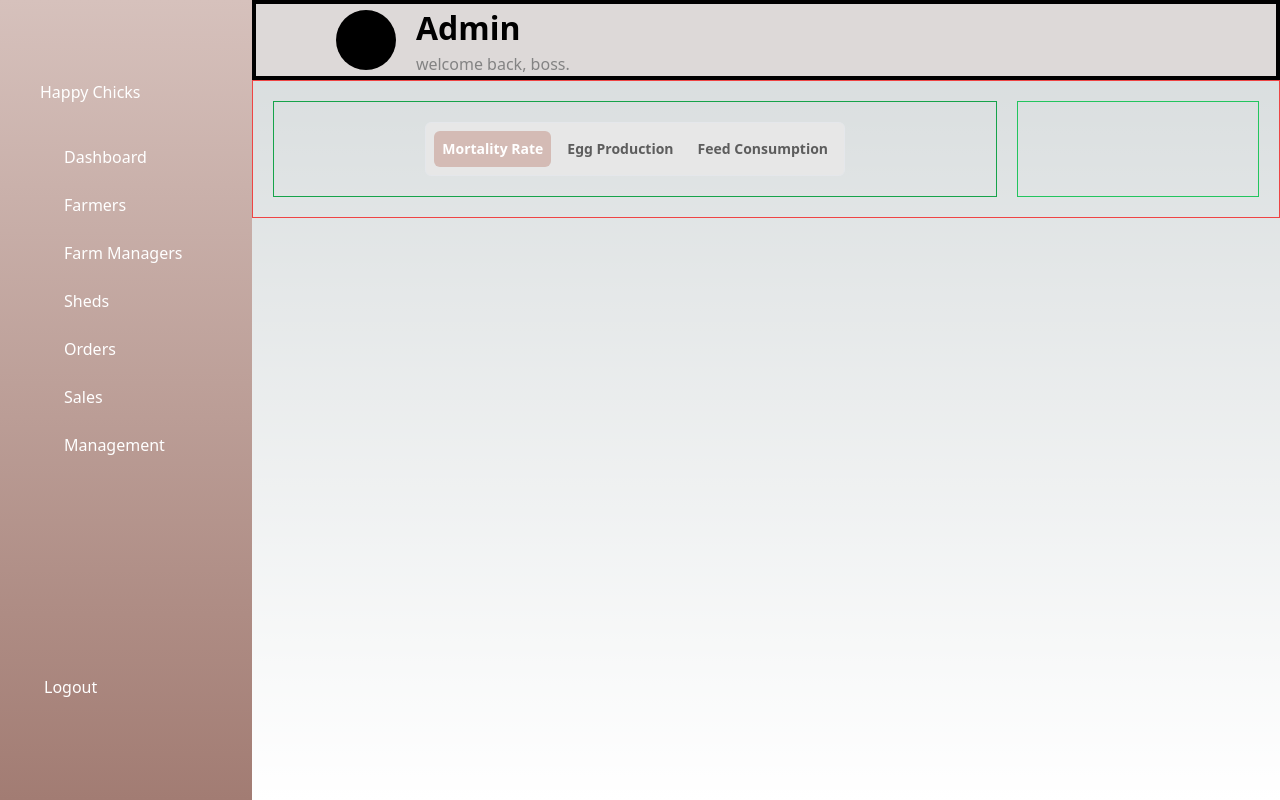
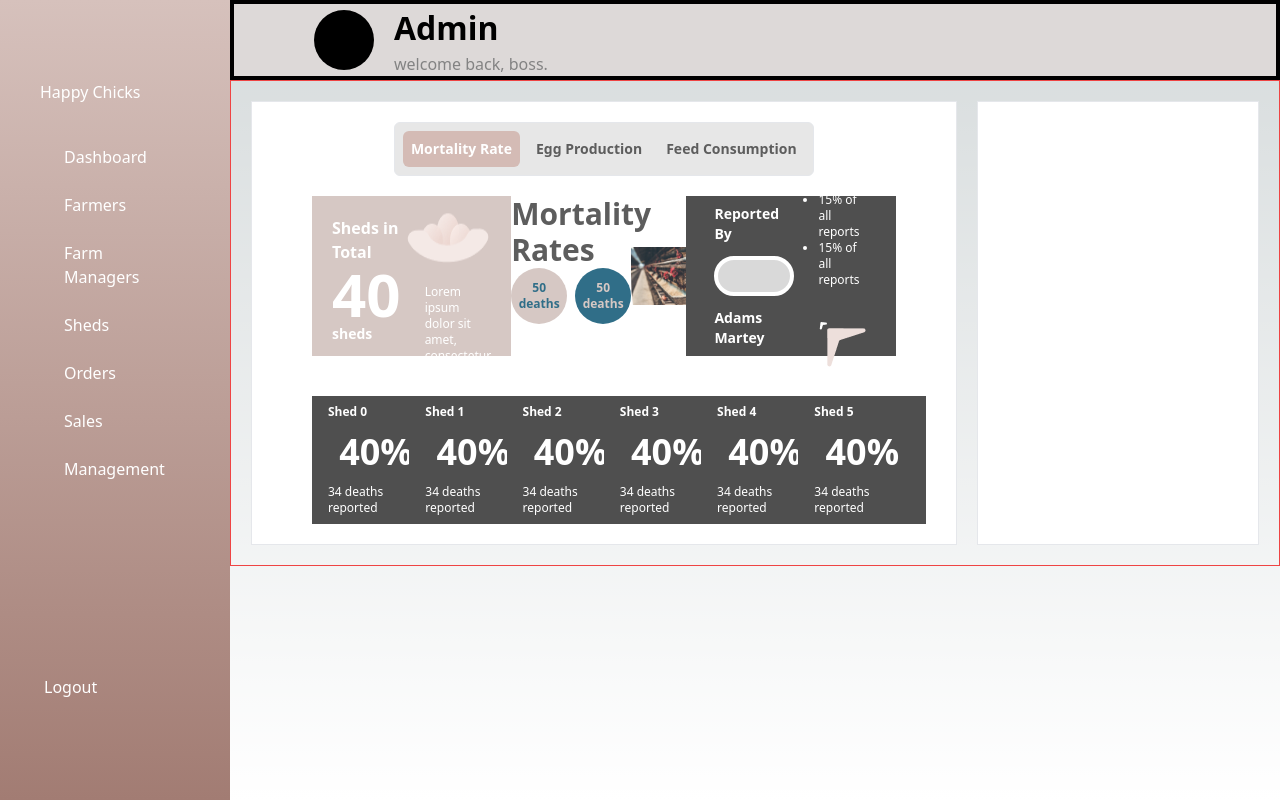
Before and after one commit to Happy-Chicks/admin, a Next.js app: page / in a window 1280 px wide. Built offline with nearby package versions, Linux system fonts and the light colour scheme.

Commit message:
FEAT: designed statistics container for the dashboard

```diff
--- a/src/components/statsContainer.jsx
+++ b/src/components/statsContainer.jsx
@@ -1,8 +1,14 @@
 import React from "react";
+import egg from "../assets/images/eggs.png";
+import Image from "next/image";
+import chicken from "../assets/images/chicken.png";
+import boom from "../assets/images/boomerang.png";
 
 const StatsContainer = () => {
   return (
-    <div className="w-full flex justify-center">
+    <div className="w-full flex flex-col ">
+      {/* navigation container */}
+      <div className="w-full flex  justify-center">
         <div className="flex text-Text font-semibold text-sm border rounded-md bg-Background p-2 space-x-2">
           <div className="p-2 bg-SideBar rounded-md text-white">
             <p>Mortality Rate</p>
@@ -15,6 +21,95 @@ const StatsContainer = () => {
           </div>
         </div>
       </div>
+
+      {/*  */}
+      <div className="flex flex-col">
+        <div className="flex flex-row m-5 justify-between ">
+          <div className=" bg-ShedBackground w-72 h-40 px-5">
+            <div className="flex flex-row justify-between">
+              <p className="text-white text-base font-semibold space-x-6 pt-5">
+                {" "}
+                Sheds in Total
+              </p>
+              <Image src={egg} alt="eggs" width={85.727} height={58.142} />
+            </div>
+            <div className="flex space-x-6 ">
+              <p className="text-white text-6xl font-bold flex flex-col">
+                40<span className="text-sm">sheds</span>
+              </p>
+              <div className="pt-5">
+                <p className="text-xs font-medium text-white ">
+                  Lorem ipsum dolor sit amet, consectetur adipisicing elit. Vel,
+                  dicta.
+                </p>
+              </div>
+            </div>
+          </div>
+          {/* rate card  */}
+          <div className="w-72 h-40  flex justify-between">
+            <div className=" flex flex-col">
+              <p className=" text-Text text-3xl w-10 font-semibold">
+                Mortality Rates
+              </p>
+              <div className="flex space-x-2 ">
+                <div className="w-14 h-14 rounded-full bg-ShedBackground flex flex-col justify-center items-center ">
+                  <p className="text-center text-xs font-bold text-deathColor ">
+                    50
+                  </p>
+                  <div className="text-center text-xs font-bold text-deathColor">
+                    deaths
+                  </div>
+                </div>
+                <div className="w-14 h-14 rounded-full bg-deathColor flex flex-col justify-center items-center ">
+                  <p className="text-center text-xs font-bold text-ShedBackground ">
+                    50
+                  </p>
+                  <div className="text-center text-xs font-bold text-ShedBackground">
+                    deaths
+                  </div>
+                </div>
+              </div>
+            </div>
+            <div className="rounded-bl-[50%] overflow-hidden">
+              <Image
+                src={chicken}
+                alt="chicken"
+                className="w-full h-full object-contain"
+              />
+            </div>
+          </div>
+          <div className="w-72 h-40 px-5 bg-reportBackground flex justify-between">
+            <div className="flex flex-col m-2 space-y-3">
+              <p className="text-sm font-semibold text-white">Reported By</p>
+              <div className="w-20 h-20 rounded-full bg-[#D9D9D9]  border-4 border-white"></div>
+              <p className="text-sm text-white font-semibold">Adams Martey</p>
+            </div>
+            <div className="flex flex-col items-center justify-center">
+              <ul className="list-disc p-4">
+                <li className="text-xs text-white">15% of all reports</li>
+                <li className="text-xs text-white">15% of all reports</li>
+              </ul>
+              <div>
+                <Image src={boom} alt="boomerang" sizes="20" />
+              </div>
+            </div>
+          </div>
+        </div>
+        <div className="grid grid-cols-6 px-5">
+          {[1, 2, 3, 4, 5, 6]?.map((i, index) => (
+            <div
+              className={`bg-reportBackground flex flex-col w-32 h-32 px-4 py-2 mt-5 justify-between ${
+                index === 4 || index === 5 ? "ml-auto" : ""
+              }`}
+            >
+              <p className="text-white text-xs font-bold">Shed {index}</p>
+              <p className="text-center text-white text-4xl font-bold">40%</p>
+              <p className="text-white text-xs">34 deaths reported</p>
+            </div>
+          ))}
+        </div>
+      </div>
+    </div>
   );
 };
 
--- a/src/pages/index.jsx
+++ b/src/pages/index.jsx
@@ -21,11 +21,11 @@ export default function Home() {
           {/* 1st row */}
           <div className="w-full flex flex-row border border-red-500 py-5 px-5 gap-5">
             {/* statsContainer */}
-            <div className="w-[75%] border border-green-600 py-5 flex justify-center">
+            <div className="w-[70%] border bg-white px-10 py-5 flex justify-center">
               <StatsContainer />
             </div>
             {/* Top Employee */}
-            <div className="w-[25%] border border-green-500 flex flex-col gap-5">
+            <div className="w-[30%] border 0 bg-white flex flex-col gap-5">
               {/* <div className="bg-red-400 py-10 px-5"></div>
               <div className="bg-red-400 py-10 px-5"></div> */}
             </div>
--- a/tailwind.config.js
+++ b/tailwind.config.js
@@ -16,6 +16,9 @@ module.exports = {
         Background: "#E7E7E7",
         Text: "#5D5D5D",
         SideBar: "#D4BBB5",
+        ShedBackground: "#D6C8C4",
+        deathColor: "#306E88",
+        reportBackground: "#4F4F4F",
       },
     },
   },
```
Also changed, not shown: src/assets/images/boomerang.png (added). Lines whose indentation alone changed are shown as unchanged.
